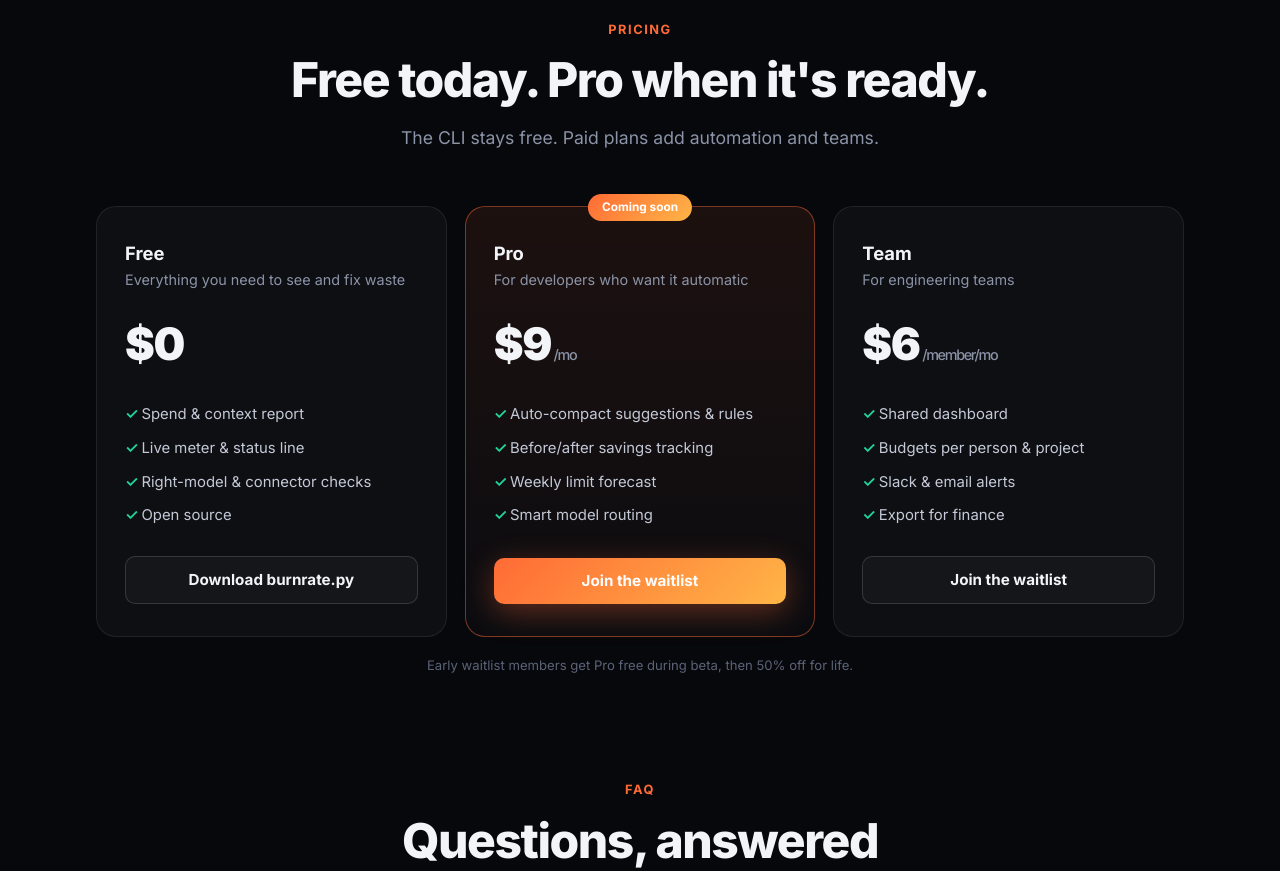
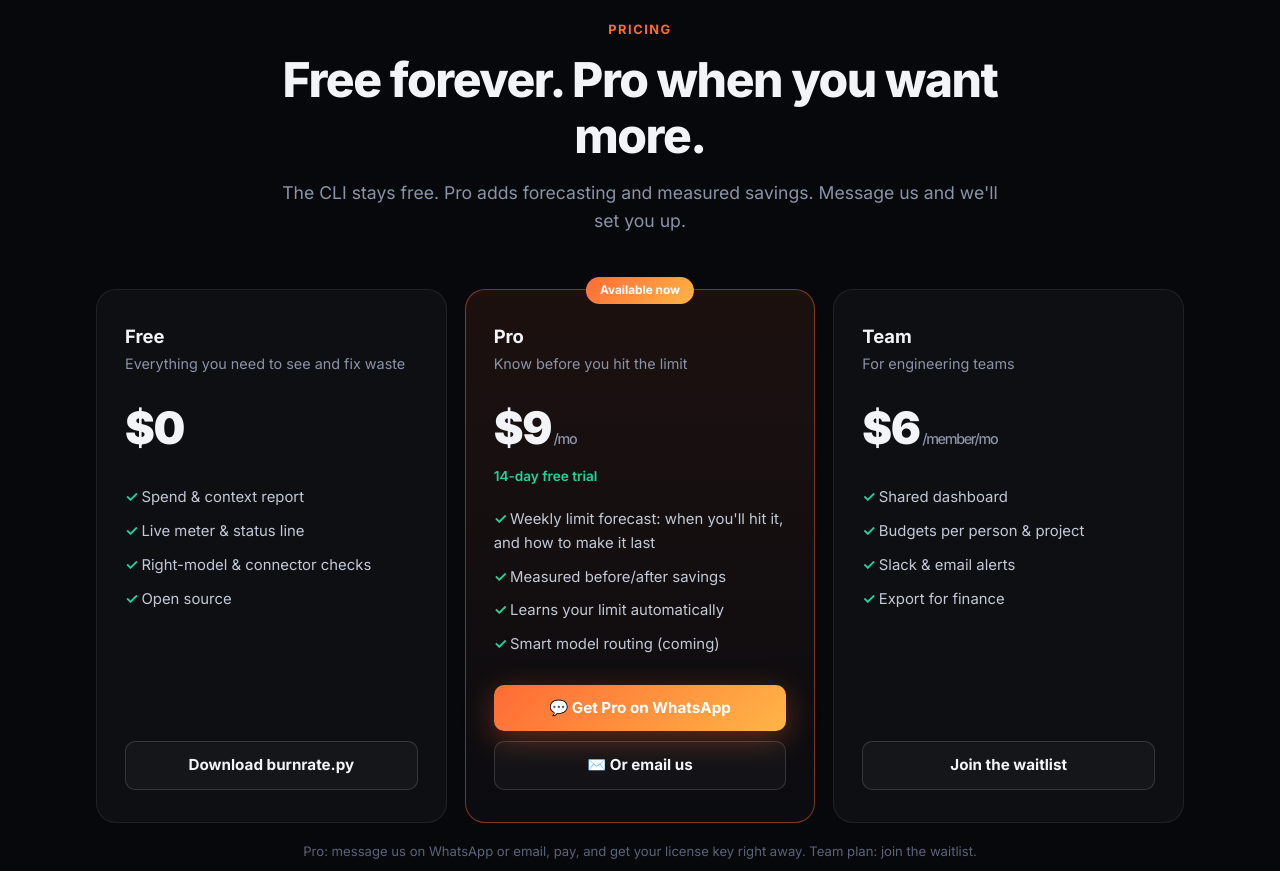
Before and after one commit to Mohammad-Abdelhady/burnrate, a plain HTML site: page index.html in a window 1280 px wide. Shown: the part 4380-5251 px from the top of the page. Drawn offline with Linux system fonts and the light colour scheme.

Commit message:
Add files via upload

```diff
--- a/index.html
+++ b/index.html
@@ -288,9 +288,10 @@
       <div class="plan"><h3 data-i18n="p1"></h3><div class="for" data-i18n="p1f"></div><div class="price">$0</div>
         <ul><li data-i18n="p1a"></li><li data-i18n="p1b"></li><li data-i18n="p1c"></li><li data-i18n="p1d"></li></ul>
         <a href="#start" class="btn bg" data-i18n="dl"></a></div>
-      <div class="plan pop"><span class="pb" data-i18n="p2b"></span><h3 data-i18n="p2"></h3><div class="for" data-i18n="p2f"></div><div class="price">$9<small> /mo</small></div>
+      <div class="plan pop"><span class="pb" data-i18n="p2b"></span><h3 data-i18n="p2"></h3><div class="for" data-i18n="p2f"></div><div class="price">$9<small> /mo</small></div><div style="color:var(--g);font-size:.85rem;font-weight:600" data-i18n="p2trial"></div>
         <ul><li data-i18n="p2a"></li><li data-i18n="p2c"></li><li data-i18n="p2d"></li><li data-i18n="p2e"></li></ul>
-        <a href="#join" class="btn bp" data-i18n="join"></a></div>
+        <a id="waPro" href="#" target="_blank" rel="noopener" class="btn bp" data-i18n="buy_wa"></a>
+        <a id="mailPro" href="#" class="btn bg" style="margin-top:10px" data-i18n="buy_mail"></a></div>
       <div class="plan"><h3 data-i18n="p3"></h3><div class="for" data-i18n="p3f"></div><div class="price">$6<small> /member/mo</small></div>
         <ul><li data-i18n="p3a"></li><li data-i18n="p3b"></li><li data-i18n="p3c"></li><li data-i18n="p3d"></li></ul>
         <a href="#join" class="btn bg" data-i18n="join"></a></div>
@@ -366,17 +367,18 @@
   pv_eb:"Privacy", pv_h:"We never see your code. Ever.", pv_p:"BurnRate runs on your machine and sends nothing anywhere. Read the source to check.",
   pv_yes:"✓ What it reads", pv1:"Model names and token counts", pv2:"Timestamps and project folder names", pv3:"Names of tools used",
   pv_no:"✗ What it never reads or sends", pv4:"Your code or files", pv5:"Your prompts or Claude's answers", pv6:"Anything to any server",
-  pr_eb:"Pricing", pr_h:"Free today. Pro when it's ready.", pr_p:"The CLI stays free. Paid plans add automation and teams.",
+  pr_eb:"Pricing", pr_h:"Free forever. Pro when you want more.", pr_p:"The CLI stays free. Pro adds forecasting and measured savings. Message us and we'll set you up.",
   p1:"Free", p1f:"Everything you need to see and fix waste", p1a:"Spend & context report", p1b:"Live meter & status line", p1c:"Right-model & connector checks", p1d:"Open source",
-  p2b:"Coming soon", p2:"Pro", p2f:"For developers who want it automatic", p2a:"Auto-compact suggestions & rules", p2c:"Before/after savings tracking", p2d:"Weekly limit forecast", p2e:"Smart model routing",
+  p2b:"Available now", p2:"Pro", p2f:"Know before you hit the limit", p2trial:"14-day free trial", p2a:"Weekly limit forecast: when you'll hit it, and how to make it last", p2c:"Measured before/after savings", p2d:"Learns your limit automatically", p2e:"Smart model routing (coming)",
+  buy_wa:"💬 Get Pro on WhatsApp", buy_mail:"✉️ Or email us", wa_msg:"Hi, I'd like to get BurnRate Pro.", mail_subj:"BurnRate Pro",
   p3:"Team", p3f:"For engineering teams", p3a:"Shared dashboard", p3b:"Budgets per person & project", p3c:"Slack & email alerts", p3d:"Export for finance",
-  join:"Join the waitlist", pr_note:"Early waitlist members get Pro free during beta, then 50% off for life.",
+  join:"Join the waitlist", pr_note:"Pro: message us on WhatsApp or email, pay, and get your license key right away. Team plan: join the waitlist.",
   faq_h:"Questions, answered",
   q1:"I'm on a flat Claude subscription. Why would I care about cost?", a1:"Because your weekly limit is measured in usage. The same waste that would cost API users money makes subscribers hit their limit early. Leaner sessions make your limit last much longer.",
   q2:"Will starting fresh hurt Claude's quality?", a2:"Usually it helps. Huge contexts slow the model down and dilute its focus. /compact keeps a summary of what matters. Start fresh for unrelated tasks, compact inside long ones.",
   q3:"Does it work with Cursor or Copilot?", a3:"Not yet. Today it fully supports Claude Code, including sessions started from Claude Desktop. Tell us what you use when you join the waitlist. That decides what we build next.",
   q4:"Are the savings guaranteed?", a4:"No. The numbers are estimates based on your real usage. Measure your own before and after: run the report, change your habits for a week, and run it again.",
-  q5:"Is it really free?", a5:"Yes. The CLI is free and open source. Paid plans will add automation and team features on top. The free tool won't get worse.",
+  q5:"Is it really free?", a5:"Yes. The CLI is free and open source. Pro adds forecasting and measured savings on top, and Team is coming. The free tool won't get worse.",
   fin_a:"Your next weekly limit", fin_b:"can last a lot longer.", fin_p:"Get updates and early access to Pro and Team.",
   ph:"you@company.com", thanks:"🎉 You're on the list. Check your inbox soon.",
   foot:"Not affiliated with Anthropic, OpenAI, GitHub, Microsoft or Cursor."
@@ -415,11 +417,12 @@
   pv_eb:"الخصوصية", pv_h:"لا نرى الكود الخاص بك. أبداً.", pv_p:"تعمل الأداة على جهازك ولا ترسل أي شيء لأي مكان. اقرأ الكود المصدري لتتأكد.",
   pv_yes:"✓ ما تقرؤه الأداة", pv1:"أسماء الموديلات وأعداد الاستهلاك", pv2:"التواريخ وأسماء مجلدات المشاريع", pv3:"أسماء الأدوات المستخدمة",
   pv_no:"✗ ما لا تقرؤه ولا ترسله أبداً", pv4:"الكود أو الملفات", pv5:"رسائلك أو إجابات كلود", pv6:"أي شيء لأي خادم",
-  pr_eb:"الأسعار", pr_h:"مجاني اليوم، والنسخة الاحترافية قريباً.", pr_p:"الأداة الأساسية ستبقى مجانية، والباقات المدفوعة تضيف الأتمتة ومميزات الفرق.",
+  pr_eb:"الأسعار", pr_h:"مجانية دائماً، والاحترافية لمن يريد المزيد.", pr_p:"الأداة الأساسية ستبقى مجانية، والنسخة الاحترافية تضيف التوقع وقياس التوفير. راسلنا وسنجهز لك كل شيء.",
   p1:"مجانية", p1f:"كل ما تحتاجه لاكتشاف الهدر وإصلاحه", p1a:"تقرير الاستهلاك والسياق", p1b:"العداد اللحظي وشريط الحالة", p1c:"فحص الموديل وأدوات الربط", p1d:"مفتوحة المصدر",
-  p2b:"قريباً", p2:"احترافية", p2f:"للمطورين الذين يريدونها تلقائية", p2a:"اقتراحات وقواعد ضغط تلقائية", p2c:"قياس التوفير قبل وبعد", p2d:"توقع موعد الوصول للحد الأسبوعي", p2e:"اختيار ذكي للموديل",
+  p2b:"متاحة الآن", p2:"احترافية", p2f:"اعرف قبل أن تصل إلى الحد", p2trial:"تجربة مجانية ١٤ يوماً", p2a:"توقع موعد الوصول للحد الأسبوعي، وكيف تجعله يكفي مدة أطول", p2c:"قياس فعلي للتوفير قبل وبعد", p2d:"تتعرف على حدك الأسبوعي تلقائياً", p2e:"اختيار ذكي للموديل (قريباً)",
+  buy_wa:"💬 اطلبها عبر واتساب", buy_mail:"✉️ أو راسلنا بالبريد", wa_msg:"مرحباً، أريد الاشتراك في النسخة الاحترافية من BurnRate", mail_subj:"BurnRate Pro",
   p3:"فريق", p3f:"لفرق البرمجة", p3a:"لوحة مشتركة", p3b:"ميزانيات لكل شخص ومشروع", p3c:"تنبيهات على البريد وتطبيقات المحادثة", p3d:"تصدير للإدارة المالية",
-  join:"انضم لقائمة الانتظار", pr_note:"أوائل المسجلين يحصلون على النسخة الاحترافية مجاناً خلال الفترة التجريبية، ثم خصم ٥٠٪ مدى الحياة.",
+  join:"انضم لقائمة الانتظار", pr_note:"النسخة الاحترافية: راسلنا عبر واتساب أو البريد، وبعد الدفع يصلك مفتاح الترخيص فوراً. باقة الفرق: سجّل في قائمة الانتظار.",
   faq_h:"أسئلة شائعة",
   q1:"أنا مشترك باشتراك ثابت في كلود، لماذا أهتم بالتكلفة؟", a1:"لأن حدك الأسبوعي يُحسب بالاستهلاك. نفس الهدر الذي يكلّف مستخدمي الدفع المباشر أموالاً، يجعل المشتركين يصلون إلى الحد مبكراً. والجلسات الأصغر تجعل حدك يكفي لمدة أطول بكثير.",
   q2:"هل البدء من جديد يقلل جودة إجابات كلود؟", a2:"غالباً يحسّنها، فالسياق الضخم يبطئ الموديل ويشتت تركيزه. أمر الضغط يحتفظ بملخص لما يهم. ابدأ من جديد للمهام غير المرتبطة، واضغط المحادثة داخل المهام الطويلة.",
@@ -439,6 +442,8 @@
   document.querySelectorAll("[data-i18n-html]").forEach(e=>{const k=e.dataset.i18nHtml;if(d[k]!==undefined)e.innerHTML=d[k];});
   document.querySelectorAll("[data-i18n-ph]").forEach(e=>{const k=e.dataset.i18nPh;if(d[k]!==undefined)e.placeholder=d[k];});
   document.querySelectorAll(".lang button").forEach(b=>b.classList.toggle("on",b.dataset.lang===l));
+  const wa=document.getElementById("waPro"); if(wa) wa.href="https://wa.me/201091580566?text="+encodeURIComponent(d.wa_msg);
+  const ml=document.getElementById("mailPro"); if(ml) ml.href="mailto:mohamadtony888@gmail.com?subject="+encodeURIComponent(d.mail_subj)+"&body="+encodeURIComponent(d.wa_msg);
   try{localStorage.setItem("lang",l);}catch(e){}
 }
 document.querySelectorAll(".lang button").forEach(b=>b.addEventListener("click",()=>setLang(b.dataset.lang)));
```
Also changed, not shown: 2 other files.
